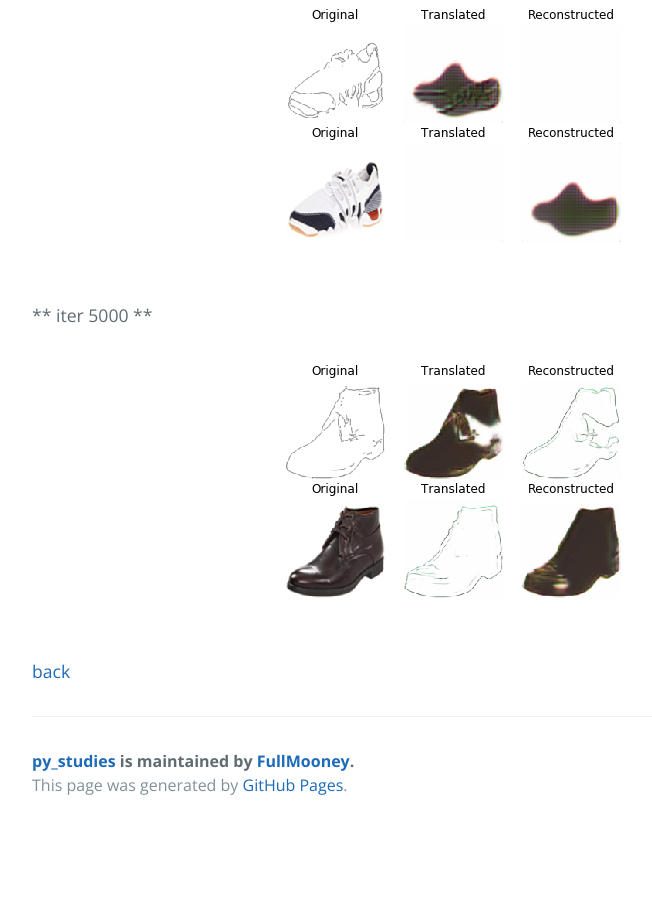
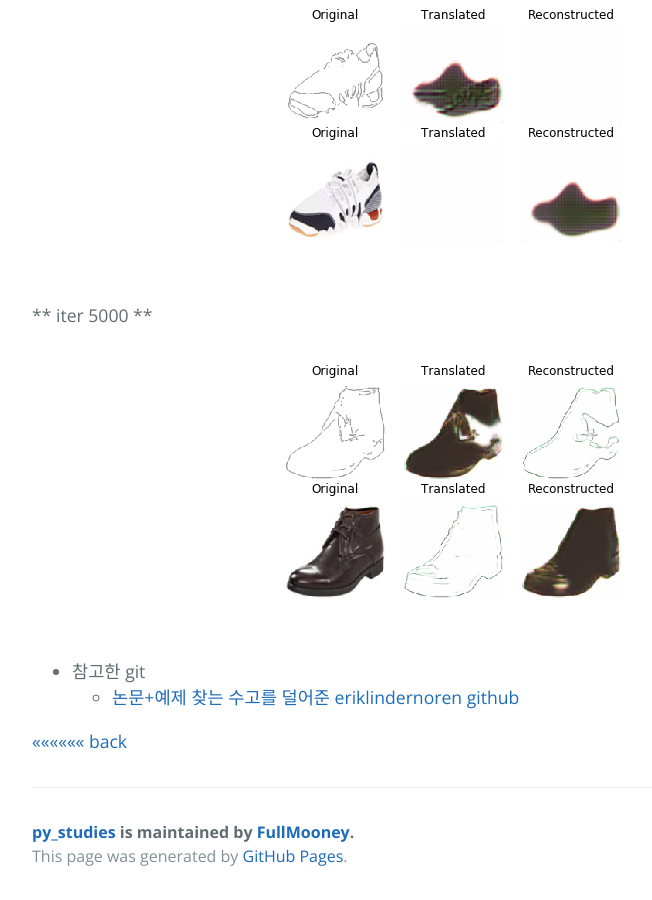
Before and after one commit to FullMooney/py_studies, a Jekyll site: the page built from discoGAN.md, in a window 1280 px wide and 900 px high, scrolled down 4165 px. Shown: the whole window, without its empty margins (192-844 px from the left). Built offline with Jekyll 4.4.1, drawn with Linux system fonts in a browser that asks for light colours; before the commit the page ends 4994 px from its top, so only the background shows below that.

Commit message:
Update discoGAN.md

```diff
--- a/discoGAN.md
+++ b/discoGAN.md
@@ -124,4 +124,9 @@ self.combined.compile(loss=['mse', 'mse',
     <img src="images/edges2shoesIter5000.png" />
 </p>
 
-[back](./)
+
+
+- 참고한 git
+  - [논문+예제 찾는 수고를 덜어준 eriklindernoren github](https://github.com/eriklindernoren/Keras-GAN)
+
+[<<<<<<<<<<<< back](./)
```
